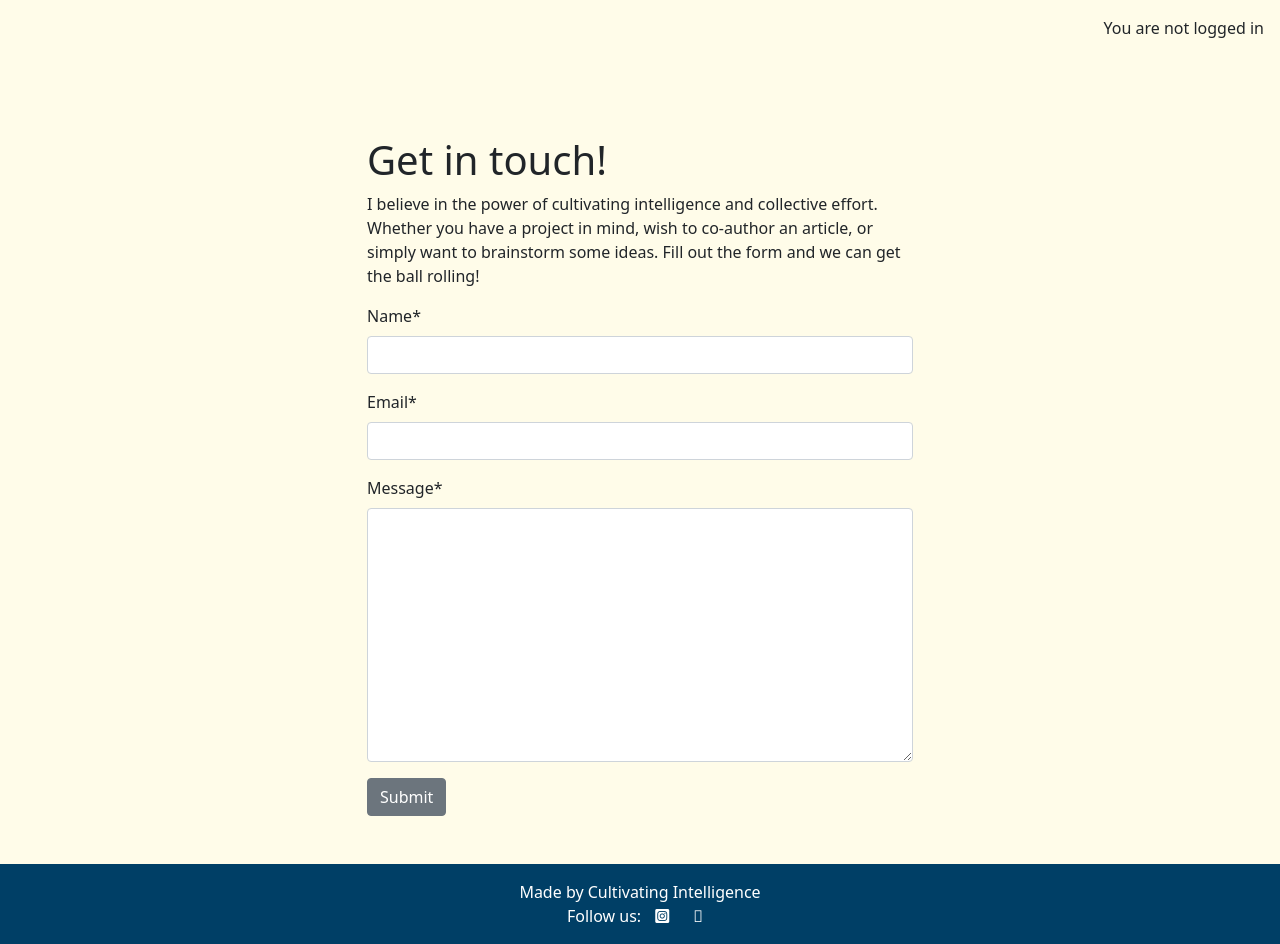
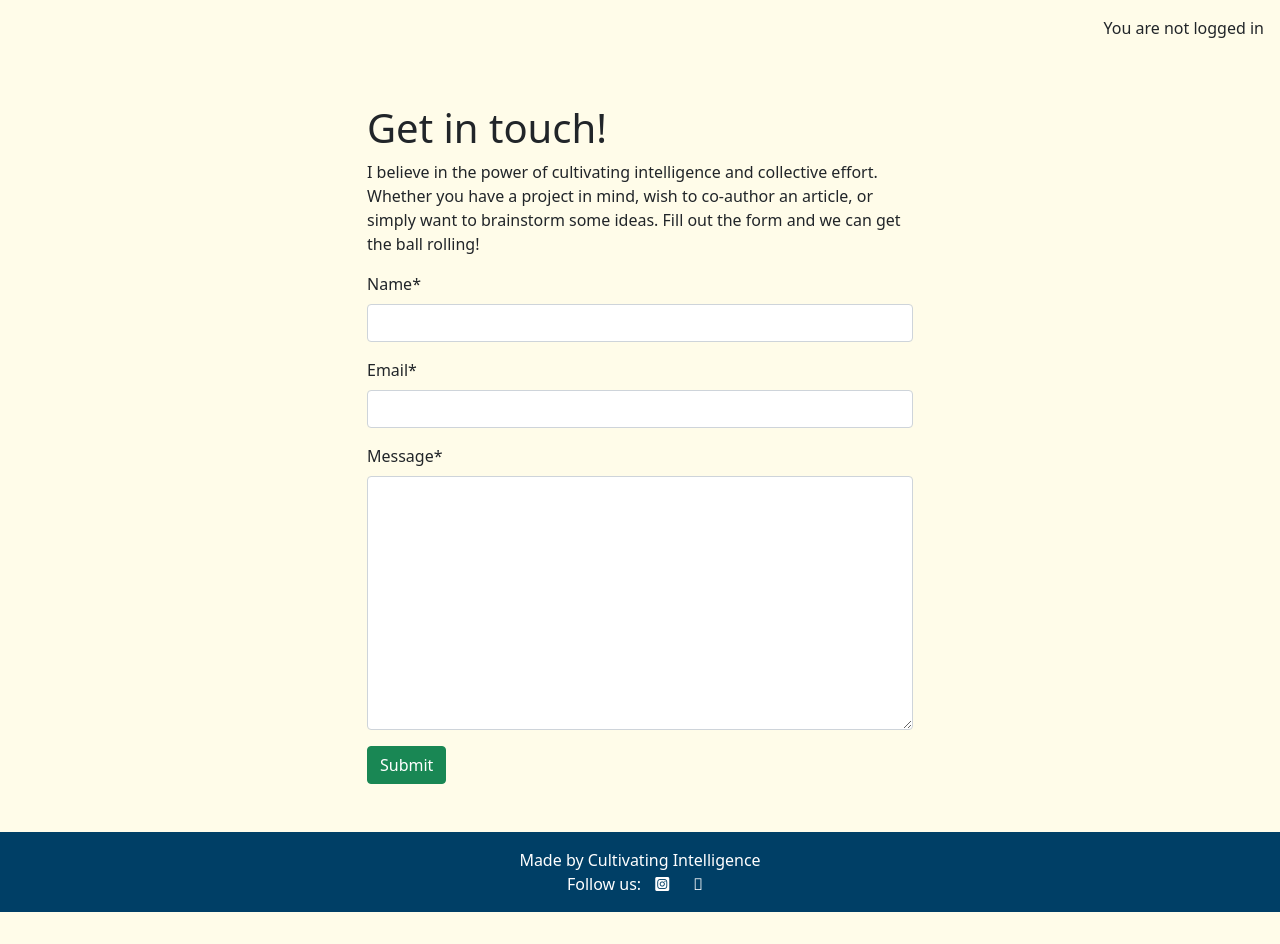
Before and after one commit to Josseyo/Cultivating_Intelligence, a Django app: page /contact/contact/ in a window 1280 px wide. Shown: the part 64-1008 px from the top of the page. After the commit the page ends 976 px from the top, so only its background shows below. Run offline with Django 3.2, Linux system fonts and the light colour scheme; data that the repository does not hold is empty; some libraries are stand-ins or nearby versions.

Commit message:
Refactor contact form template,
- Change margin-top for improved spacing.
- Remove commented-out code.
- Update submit button class

```diff
--- a/contact/templates/contact.html
+++ b/contact/templates/contact.html
@@ -3,20 +3,7 @@
 {% load crispy_forms_tags %}
 
 {% block content %}
-<div class="container mt-5">
-    <!--<div class="row">
-        <div class="col-12 col-md-4 text-center">
-            {% if "placeholder" in contact.profile_image.url %}
-            <img src="{% static 'images/nobody.jpg' %}" class="profile-image" alt="{{ contact.title }}">
-            {% else %}
-            <img src="{{ contact.profile_image.url }}" class="profile-image" alt="{{ contact.title }}">
-            {% endif %}
-        </div>
-        <div class="col-12 col-md-8">
-            <h2>{{ contact.title }}</h2>
-            {{ contact.content | safe }}
-        </div>
-    </div>-->
+<div class="container mt-3">
     <div class="row justify-content-center">
         <div class="col-12 col-md-6 my-5">
             <h1>Get in touch!</h2>
@@ -29,7 +16,7 @@
             <form method="post">
                 {{ collaborate_form | crispy }}
                 {% csrf_token %}
-                <button class="btn btn-secondary" type="submit">Submit</button>
+                <button class="btn btn-success" type="submit">Submit</button>
             </form>
         </div>
     </div>
```
